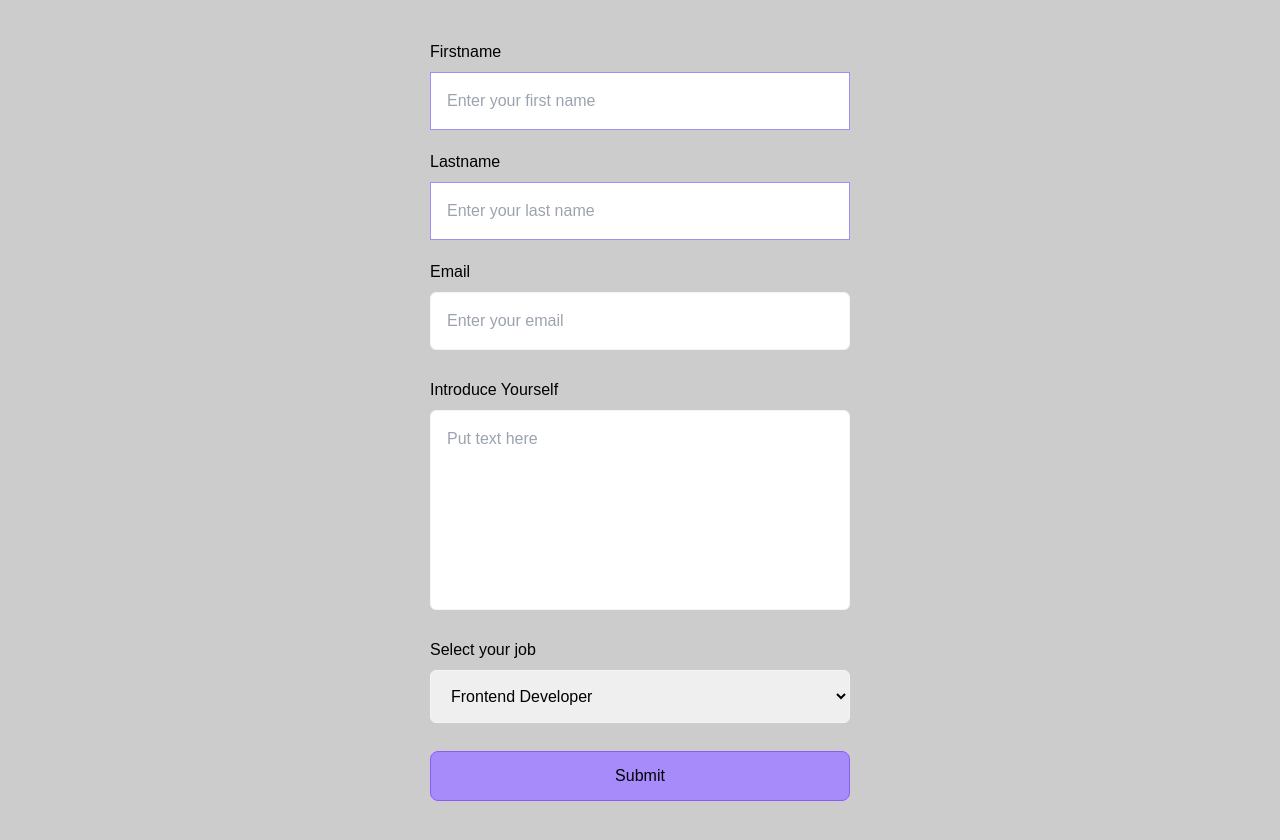
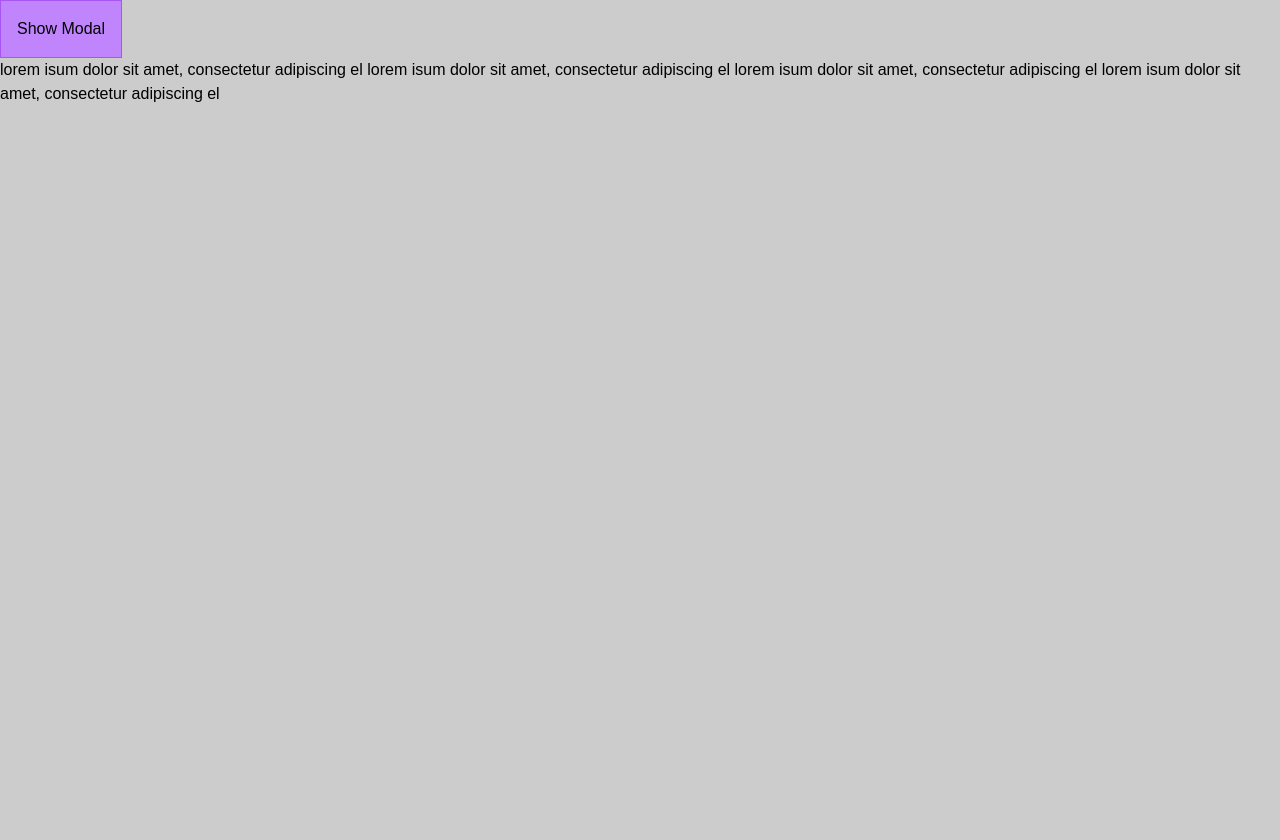
Before and after one commit to dattrantan01/react-self-learning, a React (Create React App) app: page / in a window 1280 px wide. After the commit the page ends 800 px from the top, so only its background shows below. Built offline with nearby package versions, Linux system fonts and the light colour scheme.

Commit message:
modal using ReactDOM.createPortal

```diff
--- a/src/App.js
+++ b/src/App.js
@@ -1,10 +1,12 @@
 
+import { useState } from 'react';
 import './App.css';
 // import FormSignUp from './Components/Form/FormSignUp';
 // import FormSignUpFinal from './Components/Form/FormSignUpFinal';
 // import FormSignUpSelf from './Components/Form/FormSignUpSelf';
-import FormUsingRHF from './Components/Form/FormUsingRHF';
-import FormUsingRHFYup from './Components/Form/FormUsingRHFYup';
+// import FormUsingRHF from './Components/Form/FormUsingRHF';
+// import FormUsingRHFYup from './Components/Form/FormUsingRHFYup';
+import Modal from './Components/Modal/Modal';
 // import DropDownWithHook from './Components/DropDown/DropDownWithHook';
 // import Form from './Components/Form/Form';
 // import Input from './Components/Form/Form';
@@ -47,9 +49,10 @@ import FormUsingRHFYup from './Components/Form/FormUsingRHFYup';
 // }
 
 function App() {
-
+  const [show, setShow] = useState(false);
   return (
     // <ThemeProvider theme = {theme}> comment themeprovider lai de dung tailwind
+
     <div>
       {/* comment lai GlobalStyle vi su dung tailwind khong can */}
       {/* <GlobalStyles></GlobalStyles> */}
@@ -93,7 +96,13 @@ function App() {
         {/* <FormSignUpSelf></FormSignUpSelf> */}
         {/* <FormSignUpFinal></FormSignUpFinal> */}
         {/* <FormUsingRHF></FormUsingRHF> */}
-        <FormUsingRHFYup></FormUsingRHFYup>
+        {/* <FormUsingRHFYup></FormUsingRHFYup> */}
+
+        <button className="p-4 border border-purple-500 bg-purple-400" onClick={() => setShow(true) }>Show Modal</button>
+        <p>lorem isum dolor sit amet, consectetur adipiscing el lorem isum dolor sit amet, consectetur adipiscing el lorem isum dolor sit amet, consectetur adipiscing el lorem isum dolor sit amet, consectetur adipiscing el</p>
+
+        <Modal open={show} handleClose={() => setShow(false)}></Modal>
+
     </div>
 
     // </ThemeProvider>
--- a/src/Components/Form/FormUsingRHFYup.js
+++ b/src/Components/Form/FormUsingRHFYup.js
@@ -1,5 +1,5 @@
 import React from 'react';
-import { useForm } from 'react-hook-form';
+import { useController, useForm } from 'react-hook-form';
 import { yupResolver } from '@hookform/resolvers/yup';
 import * as Yup from "yup";
 
@@ -8,22 +8,37 @@ const schemaValidation = Yup.object({
     lastName: Yup.string().required("required").max(20, "less than 20 characters"),
     email: Yup.string().email().required("required"),
     introduce: Yup.string().required("required"),
+    ageNumber: Yup.number().min(18, "over 18 please!")
 })
 const FormUsingRHFYup = () => {
-    const { register, handleSubmit, formState } = useForm({
+    const { register, handleSubmit, formState, watch, reset, control } = useForm({
         resolver: yupResolver(schemaValidation),
         mode: 'onChange'
     });
+
+    const watchAge = watch("age");
+
     const submit = (values) => {
         return new Promise((resolve, reject) => {
             setTimeout(() => {
                 resolve();
                 console.log(values);
+                if(formState.isValid){
+                    reset({
+                        firstName: "",
+                        lastName: "",
+                        introduce: "",
+                        email: "",
+                        job: "frontend",
+                        age: false,
+                        ageNumber: ""
+                    });
+                }
 
             }, 4000)
         })
     }
-    console.log("valid ",formState.isValid);
+    console.log("valid ", formState.isValid);
     return (
         <form onSubmit={handleSubmit(submit)} className="p-10 w-full max-w-[500px] mx-auto">
             <div className="flex flex-col gap-2 mb-5">
@@ -34,10 +49,7 @@ const FormUsingRHFYup = () => {
                     placeholder="Enter your first name"
                     className="border border-violet-400 p-4"
                     name="firstName"
-                    {...register('firstName', {
-                        required: true,
-                        maxLength: 20,
-                    })}
+                    {...register('firstName')}
                 />
                 {/* {formState.errors?.firstName?.type === 'required' && (<div className="text-sm text-red-500">required</div>)} */}
                 {formState.errors?.firstName && (<div className="text-sm text-red-500">{formState.errors.firstName.message}</div>)}
@@ -50,32 +62,41 @@ const FormUsingRHFYup = () => {
                     placeholder="Enter your last name"
                     className="border border-violet-400 p-4"
                     name="lastName"
-                    {...register('lastName', {
-                        required: true,
-                        maxLength: 20,
-                    })}
+                    {...register('lastName')}
                 />
                  {/* {formState.errors.lastName && (<div className="text-sm text-red-500">required</div>)} */}
                  {formState.errors?.lastName && (<div className="text-sm text-red-500">{formState.errors.lastName.message}</div>)}
             </div>
             <div className="flex flex-col gap-2 mb-5">
                     <label htmlFor="email">Email</label>
+                    <MyInput
+                        name="email"
+                        // type="email"
+                        placeholder="Enter your email"
+                        id="email"
+                        control={control}
+                    ></MyInput>
+                     {/* {formState.errors.email && (<div className="text-sm text-red-500">required</div>)} */}
+                     {formState.errors?.email && (<div className="text-sm text-red-500">{formState.errors.email.message}</div>)}
+                    <div className="text-sm text-red-500">
+
+                    </div>
+            </div>
+            {/* <div className="flex flex-col gap-2 mb-5">
+                    <label htmlFor="email">Email</label>
                     <input
                         name="email"
                         type="email"
                         placeholder="Enter your email"
                         className="p-4 rounded-md border border-gray-100"
-                        {...register('email', {
-                        required: true,
-                        maxLength: 20,
-                    })}
+                        {...register('email')}
                     />
-                     {/* {formState.errors.email && (<div className="text-sm text-red-500">required</div>)} */}
+
                      {formState.errors?.email && (<div className="text-sm text-red-500">{formState.errors.email.message}</div>)}
                     <div className="text-sm text-red-500">
 
                     </div>
-                </div>
+                </div> */}
                 <div className="flex flex-col gap-2 mb-5">
                     <label htmlFor="introduce">Introduce Yourself</label>
                     <textarea
@@ -83,10 +104,7 @@ const FormUsingRHFYup = () => {
                         type="textarea"
                         placeholder="Put text here"
                         className="p-4 rounded-md border border-gray-100 h-[200px] resize-none"
-                        {...register('introduce', {
-                        required: true,
-                        maxLength: 20,
-                    })}
+                        {...register('introduce')}
                     ></textarea>
                      {/* {formState.errors.introduce && (<div className="text-sm text-red-500">required</div>)} */}
                      {formState.errors?.introduce && (<div className="text-sm text-red-500">{formState.errors.introduce.message}</div>)}
@@ -110,8 +128,28 @@ const FormUsingRHFYup = () => {
 
                     </div>
                 </div>
+                <div className="flex gap-2 mb-5 items-center">
 
-            <button type="submit" className="border border-violet-500 bg-violet-400 p-3 rounded-lg w-full">
+                    <input
+                        name="age"
+                        type="checkbox"
+                        placeholder="Put text here"
+                        className="form-checkbox h-8 w-8"
+                        {...register('age')}
+                    >
+                    </input>
+                    <span>Are you over 18?</span>
+
+                </div>
+                {watchAge &&
+                <input name="ageNumber" type="number" placeholder="Your age"
+                    className="p-4 rounded-md border border-gray-100 w-full"
+                    {...register('ageNumber')}
+                />
+                }
+                {watchAge && formState.errors?.ageNumber && (<div className="text-sm text-red-500">{formState.errors.ageNumber.message}</div>)}
+
+            <button type="submit" className="border border-violet-500 bg-violet-400 p-3 rounded-lg w-full mt-5">
 
                 {formState.isSubmitting ? <div className="w-6 h-6 border-[4px] border-yellow-50 border-t-transparent rounded-full animate-spin mx-auto"></div> : "Submit"}
             </button>
@@ -120,3 +158,19 @@ const FormUsingRHFYup = () => {
 };
 
 export default FormUsingRHFYup;
+
+const MyInput = ({control, ...props}) => {
+    const { field } = useController({
+        control,
+        name: props.name,
+        defaultValue: "dattrantan01@gmail.com"
+    })
+
+    return (
+        <input
+            className="p-4 rounded-md border border-gray-400"
+            {...field}
+            {...props}
+        />
+    )
+}
--- /dev/null
+++ b/src/Components/Modal/Modal.js
@@ -0,0 +1,36 @@
+import React from 'react';
+import ReactDOM from 'react-dom';
+
+const Modal = (props) => {
+    return ReactDOM.createPortal(
+        (<div className={`fixed inset-0 z-50 flex items-center justify-center p-5 modal ${props.open ? "" : "opacity-0 invisible"}`}>
+            <div className="absolute inset-0 bg-black bg-opacity-25 overlay" onClick={props.handleClose}>
+
+            </div>
+            <div className="relative z-10 w-full p-10 bg-white rounded-lg modal-content max-w-[500px]">
+                <span className="absolute top-0 right-0 cursor-pointer -translate-y-2/4 translate-x-2/4 flex items-center justify-center w-10 h-10 rounded-full bg-white" onClick={props.handleClose}>
+                    <svg width="14" height="14" viewBox="0 0 14 14" fill="none" xmlns="http://www.w3.org/2000/svg">
+                        <path d="M8.225 7L13.7375 1.4875C14.0875 1.1375 14.0875 0.6125 13.7375 0.2625C13.3875 -0.0875 12.8625 -0.0875 12.5125 0.2625L7 5.775L1.4875 0.2625C1.1375 -0.0875 0.6125 -0.0875 0.2625 0.2625C-0.0874998 0.6125 -0.0874998 1.1375 0.2625 1.4875L5.775 7L0.2625 12.5125C0.0875002 12.6875 0 12.8625 0 13.125C0 13.65 0.35 14 0.875 14C1.1375 14 1.3125 13.9125 1.4875 13.7375L7 8.225L12.5125 13.7375C12.6875 13.9125 12.8625 14 13.125 14C13.3875 14 13.5625 13.9125 13.7375 13.7375C14.0875 13.3875 14.0875 12.8625 13.7375 12.5125L8.225 7Z" fill="#84878B"/>
+                    </svg>
+
+                </span>
+                <h2 className="text-4xl text-center mb-5 font-medium text-purple-600">Welcome Back!</h2>
+                <div className="flex flex-col gap-3 mb-5">
+                    <label className="text-sm cursor-pointer" htmlFor="email">Email</label>
+                    <input type="email" className="w-full text-sm rounded-lg p-4 border border-purple-400" id="email"/>
+                </div>
+                <div className="flex flex-col gap-3 mb-5">
+                    <label className="text-sm cursor-pointer" htmlFor="password">Password</label>
+                    <input type="password" className="w-full text-sm rounded-lg p-4 border border-purple-400" id="password"/>
+                </div>
+                <div className="flex justify-center">
+                    <button type="submit" className="px-6 py-3 border border-purple-500 bg-purple-300 text-white rounded-lg">Submit</button>
+                </div>
+
+            </div>
+        </div>),
+        document.querySelector("body")
+    );
+};
+
+export default Modal;
```
